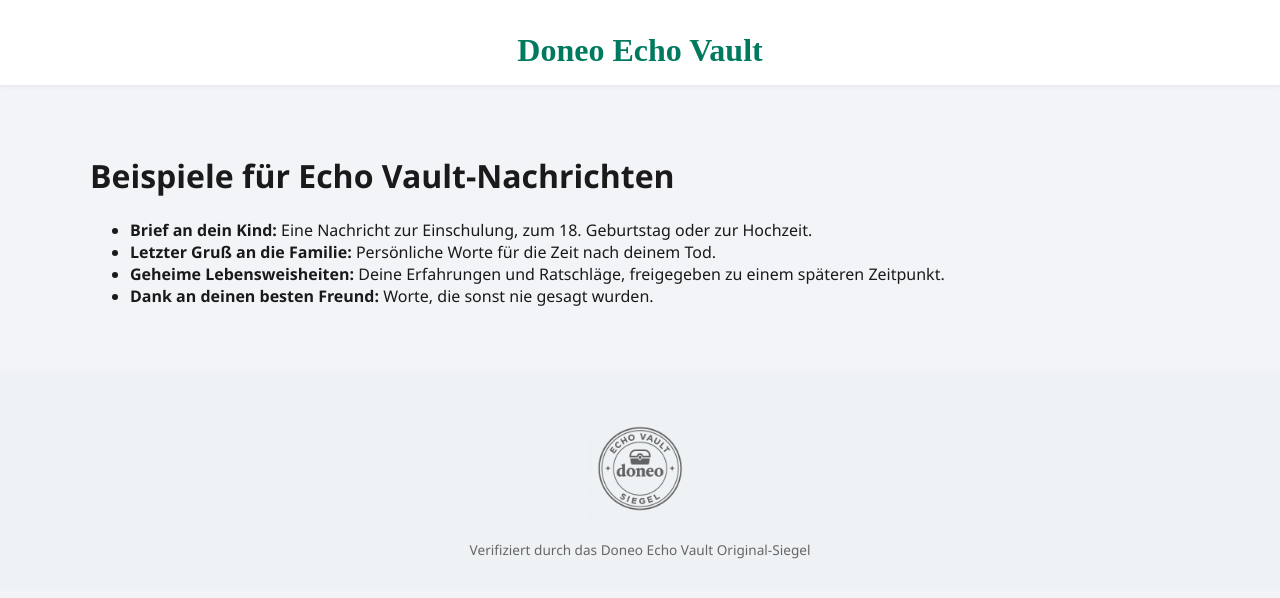
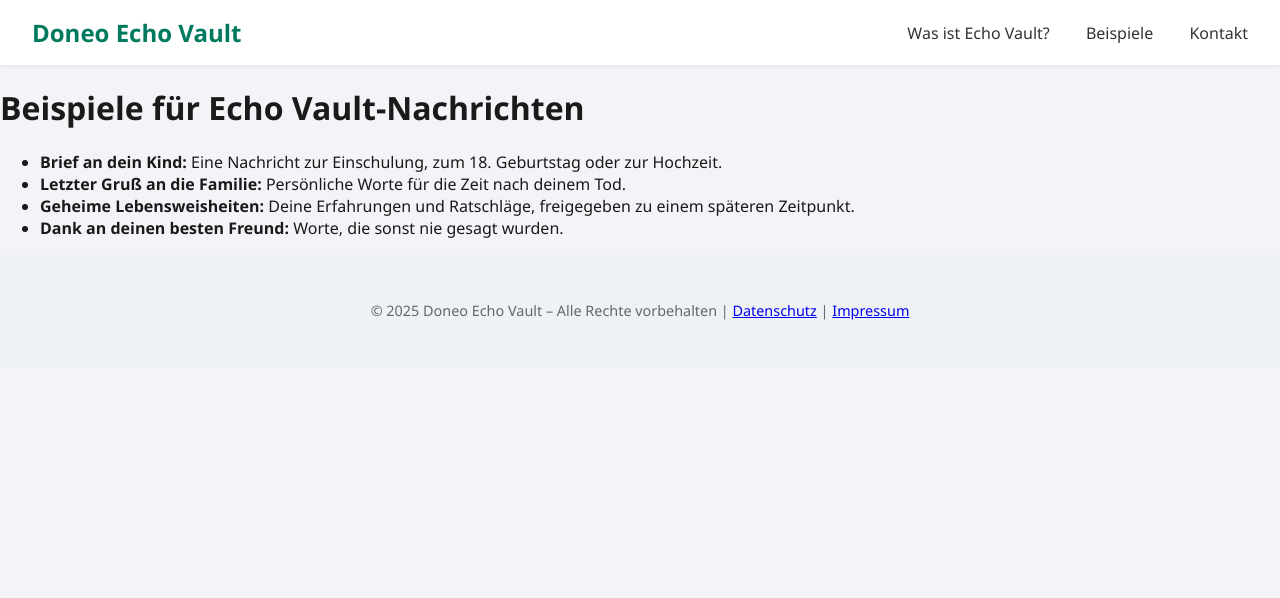
Before and after one commit to doneo24/echo_vault, a Flask app: page /beispiele in a window 1280 px wide. Shown: the top 598 px of the page. Run offline with Flask 3, Linux system fonts and the light colour scheme.

Commit message:
Update base.html

```diff
--- a/templates/base.html
+++ b/templates/base.html
@@ -5,6 +5,9 @@
   <meta name="viewport" content="width=device-width, initial-scale=1.0" />
   <title>Doneo Echo Vault</title>
   <style>
+    * {
+      box-sizing: border-box;
+    }
     body {
       margin: 0;
       font-family: 'Segoe UI', Tahoma, Geneva, Verdana, sans-serif;
@@ -12,36 +15,102 @@
       color: #1a1a1a;
     }
     header {
-      text-align: center;
-      padding: 2rem 1rem 1rem;
       background-color: #ffffff;
-      box-shadow: 0 2px 4px rgba(0, 0, 0, 0.05);
+      padding: 1rem 2rem;
+      display: flex;
+      justify-content: space-between;
+      align-items: center;
+      box-shadow: 0 2px 4px rgba(0,0,0,0.05);
+      position: sticky;
+      top: 0;
+      z-index: 10;
     }
     header h1 {
-      font-family: 'Playfair Display', serif;
+      font-size: 1.5rem;
+      margin: 0;
+      color: #007a5e;
+    }
+    nav a {
+      margin-left: 2rem;
+      text-decoration: none;
+      color: #333;
+      font-weight: 500;
+      transition: color 0.3s;
+    }
+    nav a:hover {
+      color: #007a5e;
+    }
+    .hero {
+      text-align: center;
+      padding: 3rem 1rem 2rem;
+      background: #ffffff;
+    }
+    .hero h2 {
       font-size: 2rem;
+      margin-bottom: 1rem;
+    }
+    .hero p {
+      font-size: 1.1rem;
+      max-width: 700px;
+      margin: 0 auto 2rem;
+    }
+    .hero a.button {
+      background-color: #007a5e;
+      color: #fff;
+      padding: 0.75rem 1.5rem;
+      text-decoration: none;
+      border-radius: 6px;
+      font-weight: bold;
+    }
+    .grid {
+      display: grid;
+      grid-template-columns: repeat(auto-fit, minmax(280px, 1fr));
+      gap: 1.5rem;
+      padding: 2rem;
+      max-width: 1100px;
+      margin: auto;
+    }
+    .card {
+      background-color: #ffffff;
+      padding: 1.5rem;
+      border-radius: 10px;
+      box-shadow: 0 4px 8px rgba(0,0,0,0.05);
+      text-align: center;
+    }
+    .card h3 {
+      margin-top: 0;
       color: #007a5e;
-      margin: 0;
     }
-    main {
-      max-width: 1100px;
-      margin: 2rem auto;
-      padding: 1rem;
+    .card p {
+      font-size: 0.95rem;
+      color: #333;
+      margin: 1rem 0;
+    }
+    .card a {
+      display: inline-block;
+      margin-top: 1rem;
+      padding: 0.5rem 1.2rem;
+      background: #007a5e;
+      color: white;
+      text-decoration: none;
+      border-radius: 5px;
+      font-weight: 500;
     }
     footer {
       text-align: center;
-      padding: 3rem 1rem 2rem;
-      background-color: #eef2f4;
+      padding: 2rem 1rem;
+      background: #eef2f4;
+      font-size: 0.9rem;
+      color: #666;
     }
-    footer img {
-      height: 100px;
-      opacity: 0.6;
-      margin-bottom: 1rem;
+    @media (max-width: 600px) {
+      nav a {
+        margin-left: 1rem;
+        font-size: 0.95rem;
       }
-    footer p {
-      font-size: 0.85rem;
-      color: #666;
-      margin: 0;
+      .hero h2 {
+        font-size: 1.6rem;
+      }
     }
   </style>
 </head>
@@ -49,15 +118,17 @@
 
 <header>
   <h1>Doneo Echo Vault</h1>
+  <nav>
+    <a href="/was-ist">Was ist Echo Vault?</a>
+    <a href="/beispiele">Beispiele</a>
+    <a href="/kontakt">Kontakt</a>
+  </nav>
 </header>
 
-  <main>
 {% block content %}{% endblock %}
-  </main>
 
 <footer>
-    <img src="{{ url_for('static', filename='doneo_siegel_transparent.png') }}" alt="Doneo Siegel">
-    <p>Verifiziert durch das Doneo Echo Vault Original-Siegel</p>
+  <p>&copy; 2025 Doneo Echo Vault – Alle Rechte vorbehalten | <a href="/datenschutz">Datenschutz</a> | <a href="/impressum">Impressum</a></p>
 </footer>
 
 </body>
```
Lines whose indentation alone changed are shown as unchanged.
